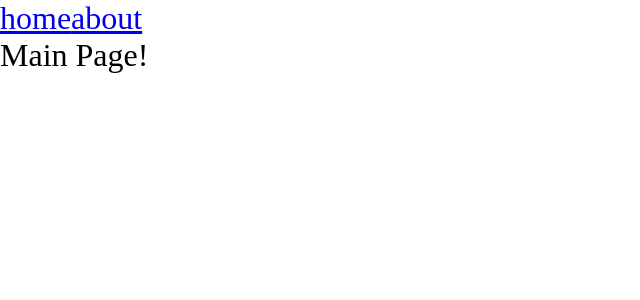
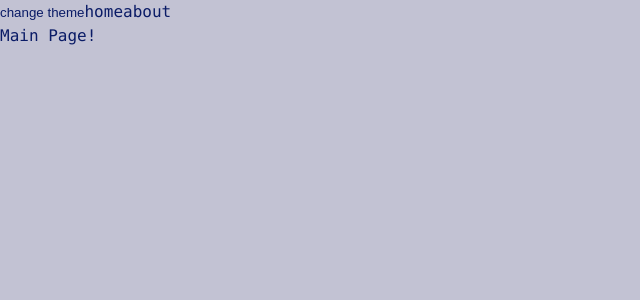
Before and after one commit to smiling-quokka/react_app, a React app: page / in a window 1280 px wide. Shown: the top 300 px of the page, without its empty margins (0-640 px from the left). Built offline with nearby package versions, Linux system fonts and the light colour scheme.

Commit message:
styles reset temp

```diff
--- a/src/App.tsx
+++ b/src/App.tsx
@@ -1,12 +1,26 @@
-import { Suspense } from 'react';
+import { Suspense, useState } from 'react';
 import { Route, Routes, Link } from 'react-router-dom';
-import './index.scss';
+
+import './styles/index.scss';
+
 import { MainPageAsync } from './pages/MainPage/MainPage.async';
 import { AboutPageAsync } from './pages/AboutPage/AboutPage.async';
 
+export enum Theme {
+    LIGHT = 'light',
+    DARK = 'dark',
+};
+
 export const App = () => {
+    const [theme, setTheme] = useState<Theme>(Theme.LIGHT);
+
+    const toggleTheme = () => {
+        setTheme(theme === Theme.DARK ? Theme.LIGHT : Theme.DARK);
+    };
+
     return (
-        <div className="app">
+        <div className={`app ${theme}`}>
+            <button onClick={toggleTheme}>change theme</button>
             <Link to={'/'}>home</Link>
             <Link to={'/about'}>about</Link>
             <Suspense fallback={<div>Loading...</div>}>
--- a/src/index.scss
+++ /dev/null
@@ -1,9 +0,0 @@
-* {
-  margin: 0;
-  padding: 0;
-  box-sizing: border-box;
-}
-
-.app {
-  font-size: 32px;
-}
--- /dev/null
+++ b/src/styles/index.scss
@@ -0,0 +1,12 @@
+@import './resets/resets.scss';
+@import './variables/global.scss';
+@import './themes/normal.scss';
+@import './themes/dark.scss';
+
+.app {
+  font: var(--font-m);
+  background: var(--bg-color);
+  color: var(--primary-color);
+
+  min-height: 100vh;
+}
--- /dev/null
+++ b/src/styles/resets/normalize.scss
@@ -0,0 +1,14 @@
+/****** Elad Shechter's RESET *******/
+/*** box sizing border-box for all elements ***/
+*,
+*::before,
+*::after{box-sizing:border-box;}
+a{text-decoration:none; color:inherit; cursor:pointer;}
+button{background-color:transparent; color:inherit; border-width:0; padding:0; cursor:pointer;}
+figure{margin:0;}
+input::-moz-focus-inner {border:0; padding:0; margin:0;}
+ul, ol, dd{margin:0; padding:0; list-style:none;}
+h1, h2, h3, h4, h5, h6{margin:0; font-size:inherit; font-weight:inherit;}
+p{margin:0;}
+cite {font-style:normal;}
+fieldset{border-width:0; padding:0; margin:0;}
--- /dev/null
+++ b/src/styles/resets/reset.local.scss
@@ -0,0 +1,8 @@
+html, body, div, span, applet, object, iframe, h1, h2, h3, h4, h5, h6, p, blockquote, pre, a, abbr, acronym, address, big, cite, code, del, dfn, em, img, ins, kbd, q, s, samp, small, strike, strong, sub, sup, tt, var, b, u, i, center, dl, dt, dd, ol, ul, li, fieldset, form, label, legend, table, caption, tbody, tfoot, thead, tr, th, td, article, aside, canvas, details, embed,  figure, figcaption, footer, header, hgroup,  menu, nav, output, ruby, section, summary, time, mark, audio, video {
+  margin: 0;
+  padding: 0;
+  border: 0;
+  font-size: 100%;
+  font: inherit;
+  vertical-align: baseline;
+}
--- /dev/null
+++ b/src/styles/resets/resets.scss
@@ -0,0 +1,3 @@
+@import "normalize";
+@import "reset.local";
+@import "typography";
--- /dev/null
+++ b/src/styles/resets/typography.scss
@@ -0,0 +1,10 @@
+html{
+  font-size: 1px;/*for using REM units*/
+}
+body{
+  font-family: -apple-system, BlinkMacSystemFont, 'Segoe UI', 'Roboto', 'Oxygen', 'Ubuntu', 'Fira Sans', 'Droid Sans', 'Helvetica Neue', sans-serif;
+  font-size: 16rem;
+  font-weight: 400;
+  line-height: 1.3;
+  color: #222;
+}
--- /dev/null
+++ b/src/styles/themes/dark.scss
@@ -0,0 +1,6 @@
+.app.dark {
+  --bg-color: #0e0e75;
+
+  --primary-color: #049604;
+  --secondary-color: #04ff04;
+}
--- /dev/null
+++ b/src/styles/themes/normal.scss
@@ -0,0 +1,6 @@
+.app.light {
+  --bg-color: #c2c2d3;
+
+  --primary-color: #0a1b66;
+  --secondary-color: #1d7ad1;
+}
--- /dev/null
+++ b/src/styles/variables/global.scss
@@ -0,0 +1,11 @@
+:root {
+    --font-family-main: Consolas, "Times New Roman", Serif;
+
+    --font-size-m: 16px;
+    --font-line-m: 24px;
+    --font-m: var(--font-size-m) / var(--font-line-m) var(--font-family-main);
+
+    --font-size-l: 24px;
+    --font-line-l: 32px;
+    --font-l: var(--font-size-l) / var(--font-line-l) var(--font-family-main);
+}
```
